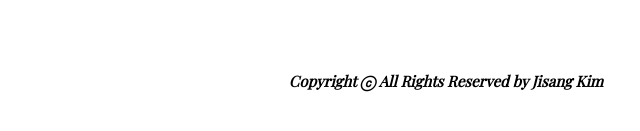
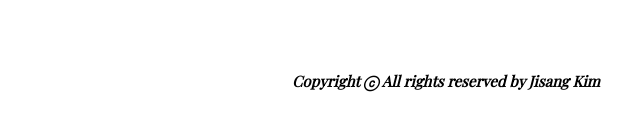
Before and after one commit to kimjisang/kimjisang.github.io, a website: page about.html in a window 1280 px wide. Shown: the part 2133-2264 px from the top of the page, 194-834 px from the left. Drawn offline with nearby package versions, Linux system fonts and the light colour scheme.

Commit message:
uncapitalize some footer words

```diff
--- a/about.html
+++ b/about.html
@@ -154,7 +154,7 @@
               <img src="img/fibers/face-2.jpg" width=40%>
               <br/><br/><br/><br/><br/>
               <ul class="list-unstyled">
-                <li>Copyright ⓒ All Rights Reserved by Jisang Kim</li>
+                <li>Copyright ⓒ All rights reserved by Jisang Kim</li>
               </ul>
         </div>
         </div>
```
Also changed, not shown: ceramics.html (+1 -1 lines), fibers.html (+1 -1 lines), index.html (+1 -1 lines).
